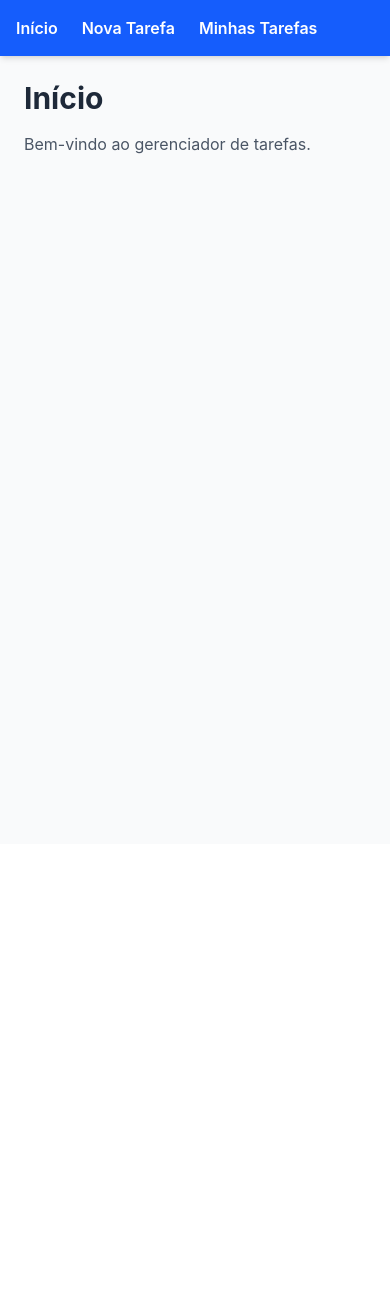
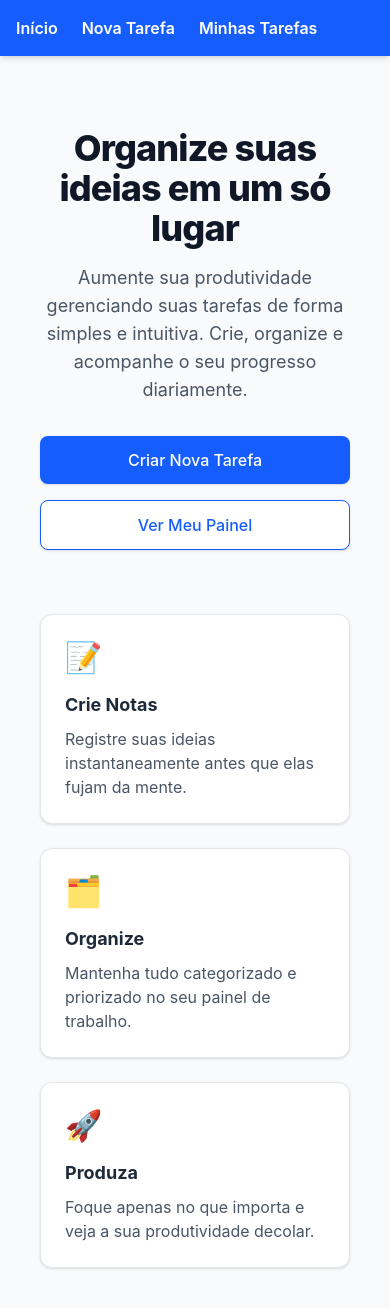
Before and after one commit to Mari1434/trabalho_frontend, a React (Vite) app in the folder projeto-tarefas/: page / in a window 390 px wide. Shown: the top 1308 px of the page. Before the commit the page ends 844 px from the top, so only its background shows below. Built offline with nearby package versions, Linux system fonts and the light colour scheme; data requests are answered from the project's data file.

Commit message:
feat: constrói layout responsivo da página Início. Fecha #4

```diff
--- a/projeto-tarefas/db.json
+++ b/projeto-tarefas/db.json
@@ -17,6 +17,13 @@
       "titulo": "Reunião de equipe",
       "descricao": "Alinhamento do projeto às 15h",
       "corFundo": "#f9a8d4"
+    },
+    {
+      "titulo": "Estudar Governança de TI",
+      "descricao": "Unidades 3 e 4",
+      "corFundo": "#f9f9a8",
+      "id": "qitnTtZ7-WQ"
     }
-  ]
+  ],
+  "$schema": "./node_modules/json-server/schema.json"
 }
--- a/projeto-tarefas/src/pages/Home.jsx
+++ b/projeto-tarefas/src/pages/Home.jsx
@@ -1,8 +1,52 @@
+import { Link } from 'react-router-dom';
+
 export default function Home() {
   return (
-    <>
-      <h1 className="text-3xl font-bold text-gray-800">Início</h1>
-      <p className="mt-4 text-gray-600">Bem-vindo ao gerenciador de tarefas.</p>
-    </>
+    <section className="flex flex-col items-center justify-center text-center py-12 px-4 sm:px-6 lg:px-8">
+
+      <h1 className="text-4xl sm:text-5xl font-extrabold text-gray-900 tracking-tight mb-4">
+        Organize suas ideias em um só lugar
+      </h1>
+      <p className="text-lg sm:text-xl text-gray-600 max-w-2xl mb-8">
+        Aumente sua produtividade gerenciando suas tarefas de forma simples e intuitiva. Crie, organize e acompanhe o seu progresso diariamente.
+      </p>
+
+      <div className="flex flex-col sm:flex-row gap-4 w-full sm:w-auto">
+        <Link
+          to="/nova-tarefa"
+          className="w-full sm:w-auto px-8 py-3 text-base font-medium text-white bg-blue-600 hover:bg-blue-700 rounded-lg shadow-sm transition-colors flex items-center justify-center"
+        >
+          Criar Nova Tarefa
+        </Link>
+        <Link
+          to="/minhas-tarefas"
+          className="w-full sm:w-auto px-8 py-3 text-base font-medium text-blue-600 bg-white border border-blue-600 hover:bg-blue-50 rounded-lg shadow-sm transition-colors flex items-center justify-center"
+        >
+          Ver Meu Painel
+        </Link>
+      </div>
+
+      <ul className="mt-16 grid grid-cols-1 sm:grid-cols-3 gap-6 text-left max-w-4xl w-full">
+
+        <li className="p-6 bg-white rounded-xl shadow-sm border border-gray-200 hover:shadow-md transition-shadow">
+          <span className="block text-blue-500 text-3xl mb-4" aria-hidden="true">📝</span>
+          <h3 className="font-bold text-gray-800 text-lg mb-2">Crie Notas</h3>
+          <p className="text-gray-600">Registre suas ideias instantaneamente antes que elas fujam da mente.</p>
+        </li>
+
+        <li className="p-6 bg-white rounded-xl shadow-sm border border-gray-200 hover:shadow-md transition-shadow">
+          <span className="block text-blue-500 text-3xl mb-4" aria-hidden="true">🗂️</span>
+          <h3 className="font-bold text-gray-800 text-lg mb-2">Organize</h3>
+          <p className="text-gray-600">Mantenha tudo categorizado e priorizado no seu painel de trabalho.</p>
+        </li>
+
+        <li className="p-6 bg-white rounded-xl shadow-sm border border-gray-200 hover:shadow-md transition-shadow">
+          <span className="block text-blue-500 text-3xl mb-4" aria-hidden="true">🚀</span>
+          <h3 className="font-bold text-gray-800 text-lg mb-2">Produza</h3>
+          <p className="text-gray-600">Foque apenas no que importa e veja a sua produtividade decolar.</p>
+        </li>
+
+      </ul>
+    </section>
   );
 }
```
